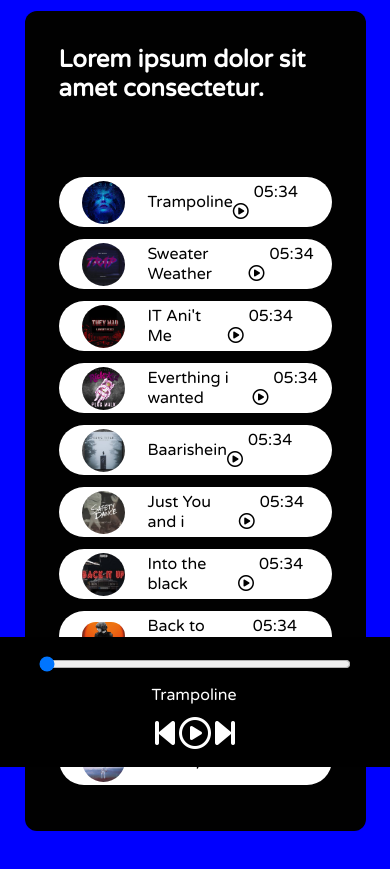
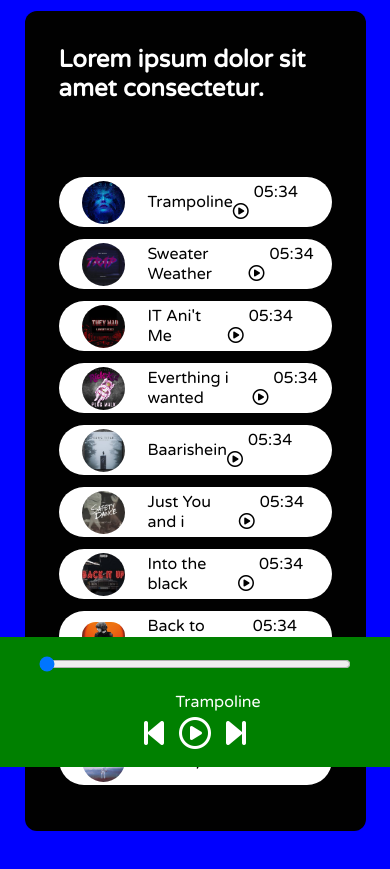
Before and after one commit to durveshramane26/spotify-clone, a plain HTML site: page index.html in a window 390 px wide. Shown: the part 77-946 px from the top of the page. Drawn offline with Linux system fonts and the light colour scheme.

Commit message:
play button fixed

```diff
--- a/style.css
+++ b/style.css
@@ -110,7 +110,7 @@ nav ul li {
     cursor: pointer;
 }
 
-.songInfo {
+.bottom .songInfo {
     position: absolute;
     left: 10vw;
     font-family: 'Varela Round', sans-serif;
@@ -123,18 +123,32 @@ nav ul li {
 
 @media only screen and (max-width: 1100px) {
     body {
-        background-color: blue;
+      background-color: blue;
     }
-    .songInfo {
-        position: absolute;
-        left: 27vw;
-        font-family: 'Varela Round', sans-serif;
-        margin-bottom: 15px;
+    .bottom {
+        background-color: green;
+        color: white;
+        display: flex;
+        justify-content: center;
+        flex-direction: column;
+    }
+
+
+    .bottom .songInfo {
+        left: revert;
+        justify-content: center;
+        align-items: center;
     }
 
     .icons {
         margin-top: 45px;
     }
 
+    #previous {
+        margin-right: 11px;
+    }
 
-}
+    #next {
+        margin-left: 11px;
+    }
+  }
```
